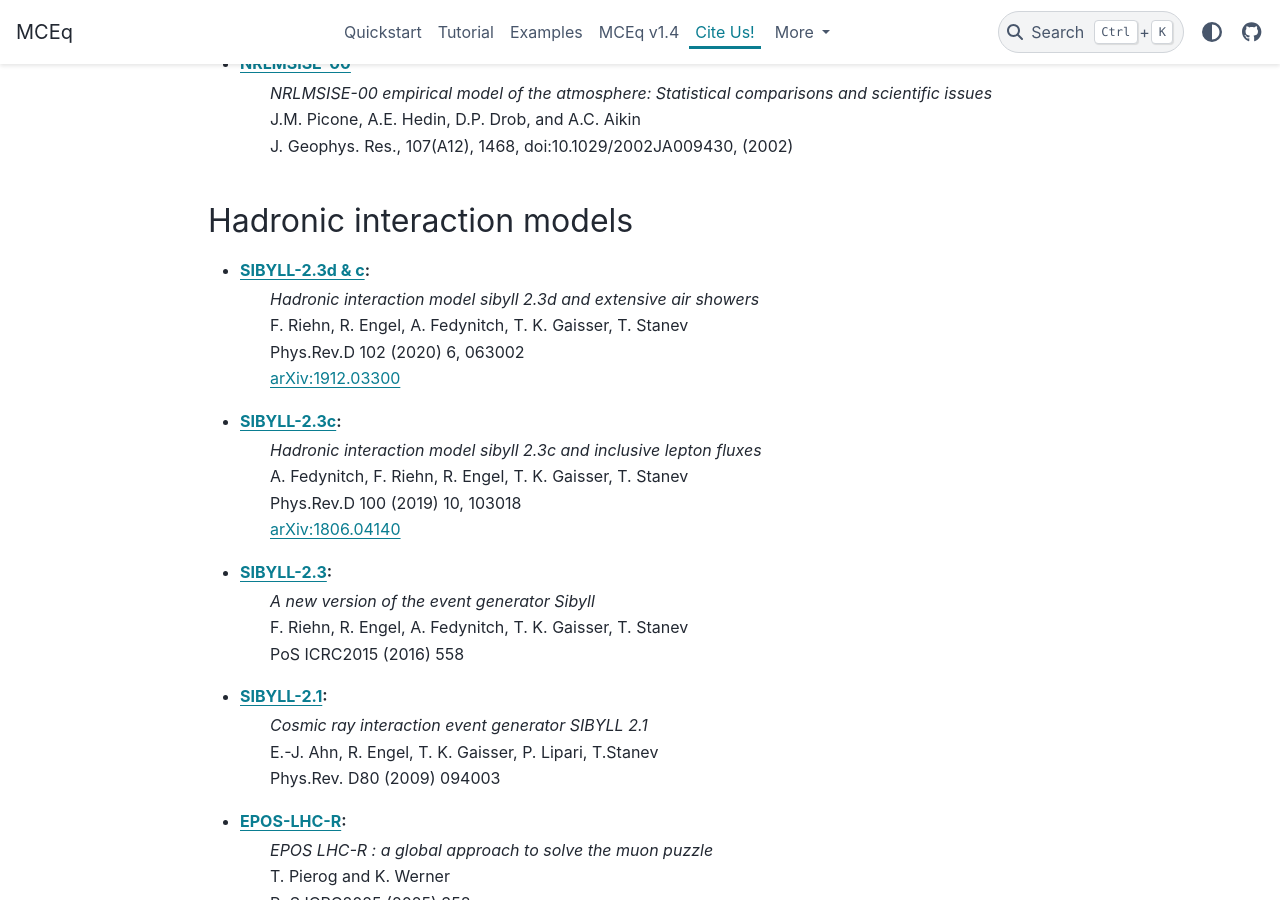
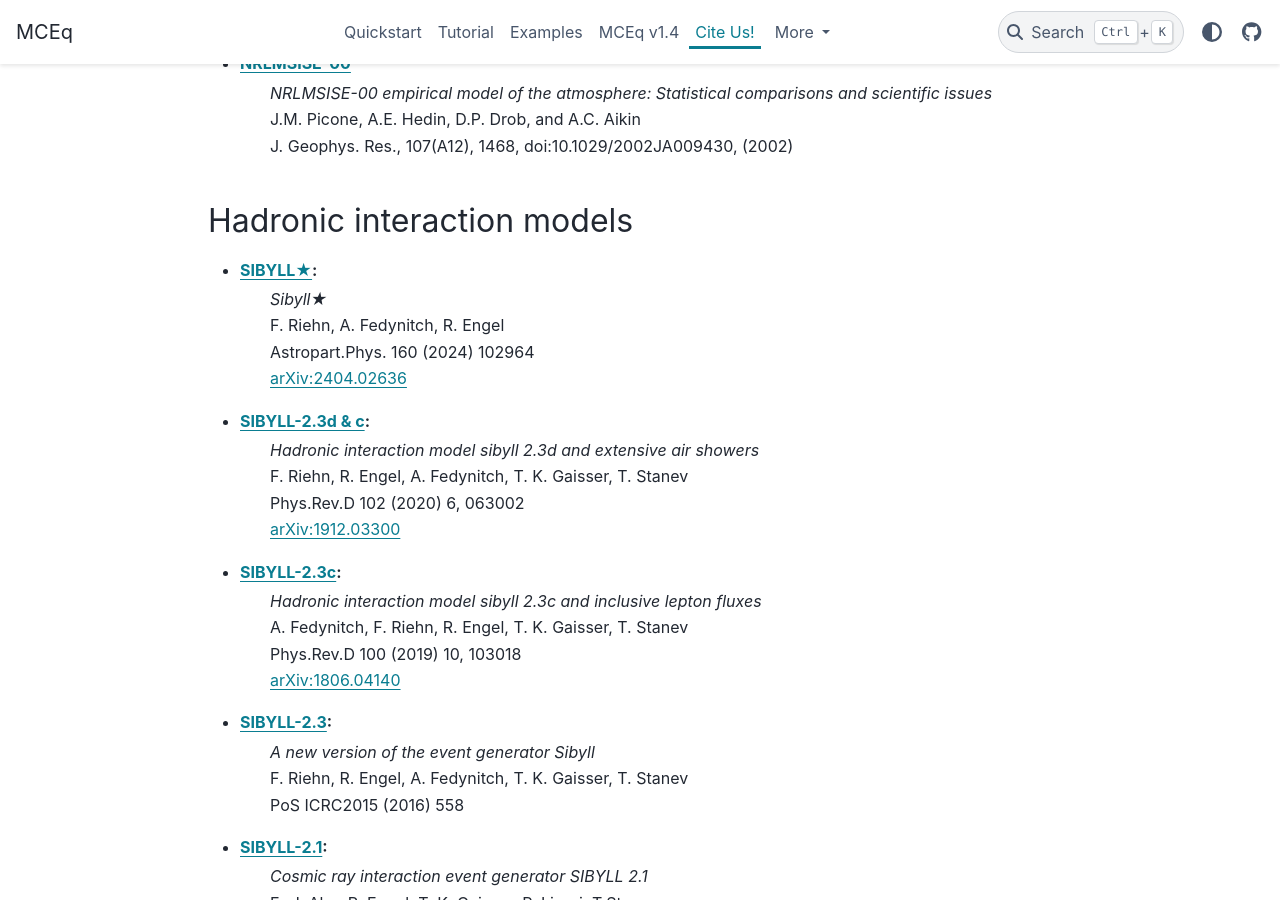
Before and after one commit to mceq-project/MCEq, a Sphinx documentation site: the page built from docs/citeus.rst, in a window 1280 px wide and 900 px high, scrolled down 1067 px. Built offline with Sphinx 7.4.7 and the PyData theme 0.15.4, drawn with Linux system fonts in a browser that asks for light colours; pages that are not in the unit, such as notebooks, are missing from menus.

Commit message:
cite sibyll star [skip ci]

```diff
--- a/docs/citeus.rst
+++ b/docs/citeus.rst
@@ -49,6 +49,12 @@ Atmosphere
 
 Hadronic interaction models
 ===========================
+
+* `SIBYLL★ <https://inspirehep.net/literature/2774307>`_:
+    | *Sibyll★*
+    | F. Riehn,  A. Fedynitch, R. Engel
+    | Astropart.Phys. 160 (2024) 102964
+    | `arXiv:2404.02636 <https://arxiv.org/pdf/2404.02636>`_
 
 * `SIBYLL-2.3d & c <https://inspirehep.net/literature/1768983>`_:
     | *Hadronic interaction model sibyll 2.3d and extensive air showers*
--- a/docs/conf.py
+++ b/docs/conf.py
@@ -59,7 +59,6 @@ html_theme_options = {
         {"name": "v1.4", "url": "v14v13_diff", "internal": True},
         {"name": "Cite Us", "url": "citeus", "internal": True},
         {"name": "API Reference", "url": "api-reference/index", "internal": True},
-        {"name": "References", "url": "citations", "internal": True},
     ],
     "icon_links": [
         {
@@ -75,7 +74,6 @@ html_sidebars = {
     "quickstart/index": [],  # disable sidebar on Quickstart
     "tutorial": [],
     "citeus": [],  # disable sidebar on Cite Us
-    "citations": [],  # disable sidebar on References
     "example-gallery": [],  # disable sidebar on References
     "v12v11_diff": [],  # disable sidebar on References
     "v14v13_diff": [],  # disable sidebar on References
--- a/docs/index.rst
+++ b/docs/index.rst
@@ -28,7 +28,6 @@ Various models/parameterizations for particle interactions and atmospheric densi
   v14v13_diff
   citeus
   api-reference/index
-  citations
   v12v11_diff
 
 
```
